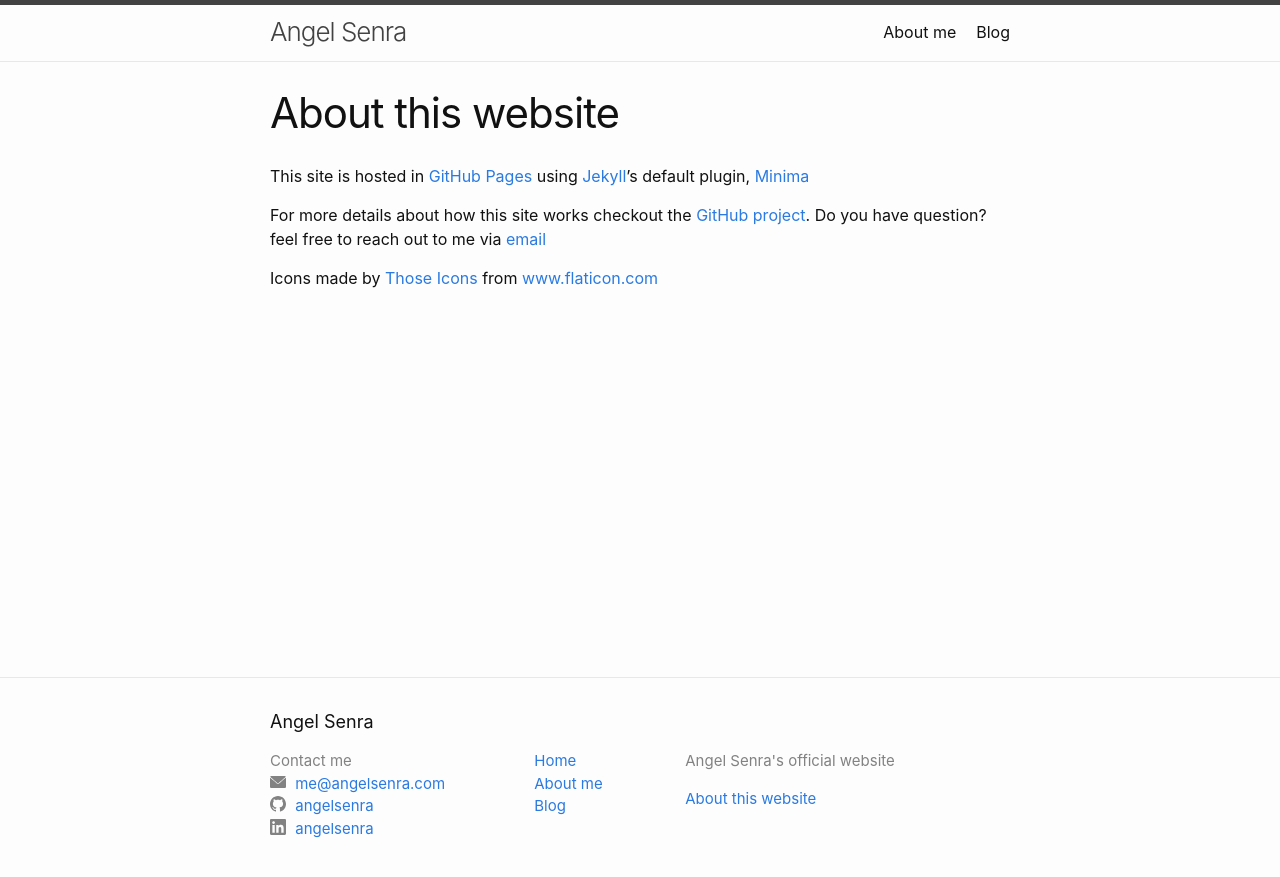
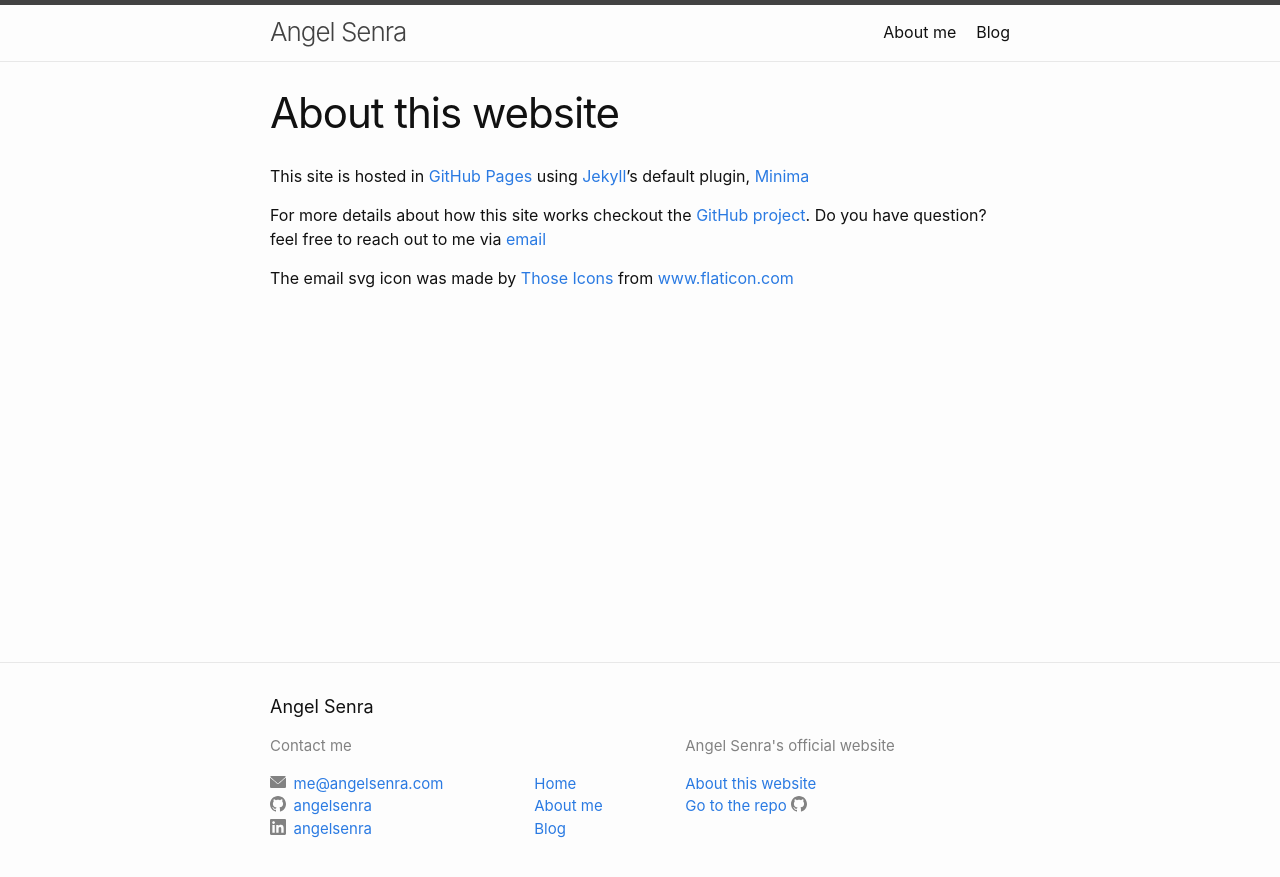
Before and after one commit to angelsenra/angelsenra.github.io, a Jekyll site: the page built from _pages/about-this-website.md, in a window 1280 px wide. Shown: the top 877 px of the page. Built offline with Jekyll 4.4.1, drawn with Linux system fonts in a browser that asks for light colours.

Commit message:
Footer styles

```diff
--- a/_includes/footer.html
+++ b/_includes/footer.html
@@ -7,56 +7,60 @@
 
     <div class="footer-col-wrapper">
       <div class="footer-col footer-col-1">
-        <ul class="contact-list">
-          <li class="p-name">
-            Contact me
+        <p>Contact me</p>
+        <ul class="clean-list">
+          <li>
+            <a href="mailto:{{ site.email }}">
+              <img class="svg-icon" src="{{ '/assets/envelope.svg' | relative_url }}"><span class="footer-contact-text">{{ site.email }}</span></a>
           </li>
-          {%- if site.email -%}
-          <li>
-            <a class="u-email" href="mailto:{{ site.email }}">
-              <img class="svg-icon" src="{{ '/assets/envelope.svg' | relative_url }}">
-              {{ site.email }}
-            </a>
-          </li>
-          {%- if site.github_username -%}
           <li>
             <a href="https://github.com/{{ site.github_username| cgi_escape | escape }}">
               <svg class="svg-icon">
                 <use xlink:href="{{ '/assets/minima-social-icons.svg#github' | relative_url }}"></use>
-              </svg>
-              <span class="username">{{ site.github_username| escape }}</span>
+              </svg><span class="footer-contact-text">{{ site.github_username| escape }}</span>
             </a>
           </li>
-          {%- endif -%}
-          {%- if site.linkedin_username -%}
           <li>
             <a href="https://www.linkedin.com/in/{{ site.linkedin_username| cgi_escape | escape }}">
               <svg class="svg-icon">
                 <use xlink:href="{{ '/assets/minima-social-icons.svg#linkedin' | relative_url }}"></use>
-              </svg>
-              <span class="username">{{ site.linkedin_username| escape }}</span>
+              </svg><span class="footer-contact-text">{{ site.linkedin_username| escape }}</span>
             </a>
           </li>
-          {%- endif -%}
-          {%- endif -%}
         </ul>
       </div>
 
       <div class="footer-col footer-col-2">
-        {%- assign page_paths = site.footer_pages -%}
-        {%- for path in page_paths -%}
-        {%- assign my_page = site.pages | where: "path", path | first -%}
-        {%- if my_page.title -%}
-        <a class="page-link" href="{{ my_page.url | relative_url }}">{{ my_page.title | escape }}</a><br>
-        {%- endif -%}
-        {%- endfor -%}
+        <ul class="clean-list">
+          {%- for path in site.footer_pages -%}
+          {%-  assign my_page = site.pages | where: "path", path | first -%}
+          {%-  if my_page.title -%}
+          <li>
+            <a class="page-link" href="{{ my_page.url | relative_url }}">{{ my_page.title | escape }}</a><br>
+          </li>
+          {%-  endif -%}
+          {%- endfor -%}
+        </ul>
       </div>
+
       <div class="footer-col footer-col-3">
         <p>{{- site.description | escape -}}</p>
-        {%- assign page = site.pages | where: "path", "_pages/about-this-website.md" | first -%}
-        {%- if page -%}
-        <a href="{{ page.url | relative_url }}">{{ page.title | escape }}</a>
-        {%- endif -%}
+        <ul class="clean-list">
+          {%- assign page = site.pages | where: "path", "_pages/about-this-website.md" | first -%}
+          {%- if page -%}
+          <li><a href="{{ page.url | relative_url }}">{{ page.title | escape }}</a></li>
+          {%- endif -%}
+          <li>
+            <a href="https://github.com/angelsenra/angelsenra.github.io">
+              <span>
+                Go to the repo
+                <svg class="svg-icon">
+                  <use xlink:href="{{ '/assets/minima-social-icons.svg#github' | relative_url }}"></use>
+                </svg>
+              </span>
+            </a>
+          </li>
+        </ul>
       </div>
     </div>
 
--- a/_pages/about-this-website.md
+++ b/_pages/about-this-website.md
@@ -8,4 +8,4 @@
 
 For more details about how this site works checkout the [GitHub project](https://github.com/angelsenra/angelsenra.github.io). Do you have question? feel free to reach out to me via [email](mailto:{{ site.email }})
 
-<div>Icons made by <a href="https://www.flaticon.com/authors/those-icons" title="Those Icons">Those Icons</a> from <a href="https://www.flaticon.com/" title="Flaticon">www.flaticon.com</a></div>
+<div>The email svg icon was made by <a href="https://www.flaticon.com/authors/those-icons" title="Those Icons">Those Icons</a> from <a href="https://www.flaticon.com/" title="Flaticon">www.flaticon.com</a></div>
--- a/_sass/minima/_base.scss
+++ b/_sass/minima/_base.scss
@@ -205,7 +205,6 @@
     height: 16px;
     display: inline-block;
     fill: #{$grey-color};
-    padding-right: 5px;
     vertical-align: text-top;
 }
 
--- a/_sass/minima/_layout.scss
+++ b/_sass/minima/_layout.scss
@@ -115,10 +115,13 @@
   margin-bottom: $spacing-unit / 2;
 }
 
-.contact-list,
-.social-media-list {
+.clean-list {
   list-style: none;
   margin-left: 0;
+}
+
+.footer-contact-text {
+  margin-left: $spacing-unit / 4
 }
 
 .footer-col-wrapper {
@@ -142,6 +145,7 @@
 .footer-col-2 {
   width: -webkit-calc(20% - (#{$spacing-unit} / 2));
   width:         calc(20% - (#{$spacing-unit} / 2));
+  padding-top: 2.5em;
 }
 
 .footer-col-3 {
@@ -168,8 +172,10 @@
     width: -webkit-calc(100% - (#{$spacing-unit} / 2));
     width:         calc(100% - (#{$spacing-unit} / 2));
   }
+  .footer-col-2 {
+    padding-top: 0;
+  }
 }
-
 
 
 /**
```
